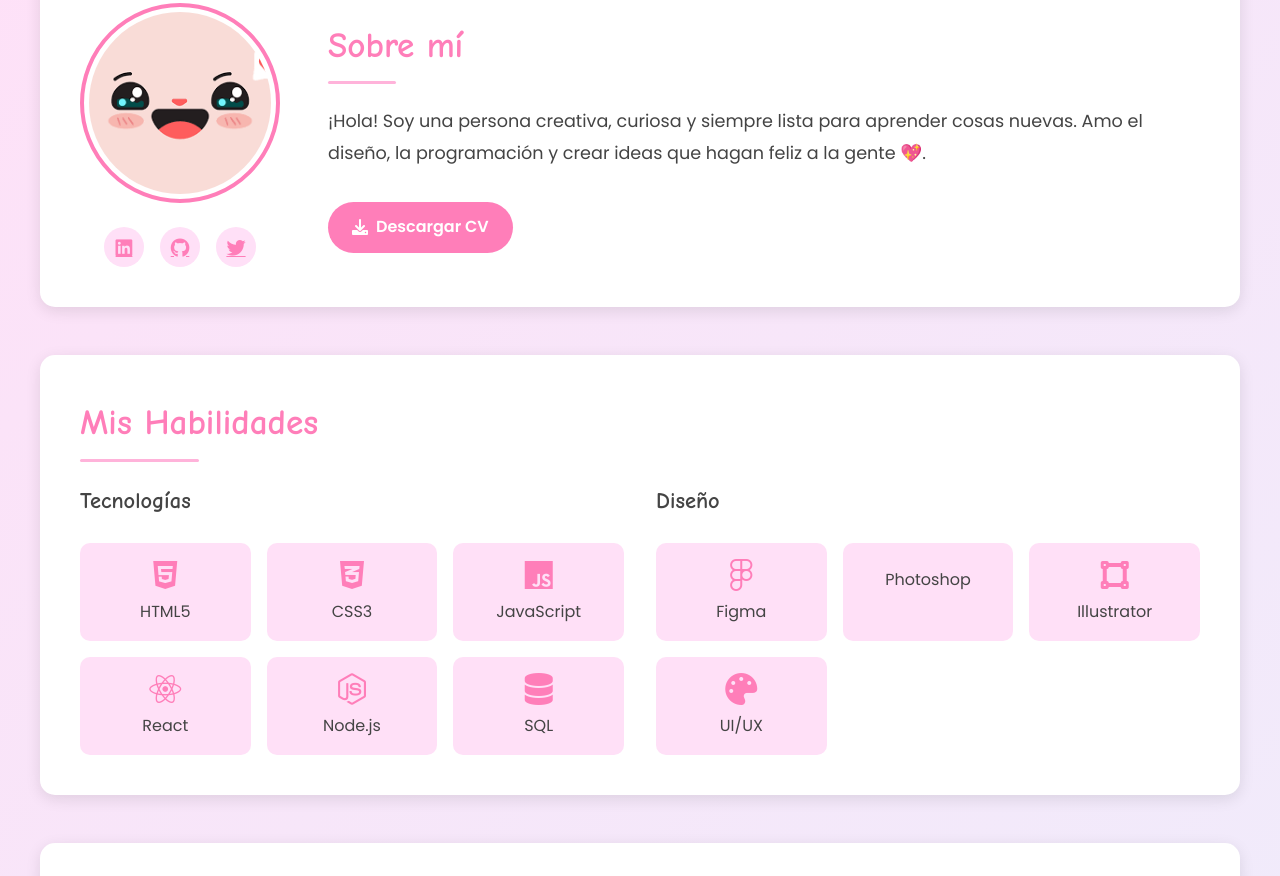
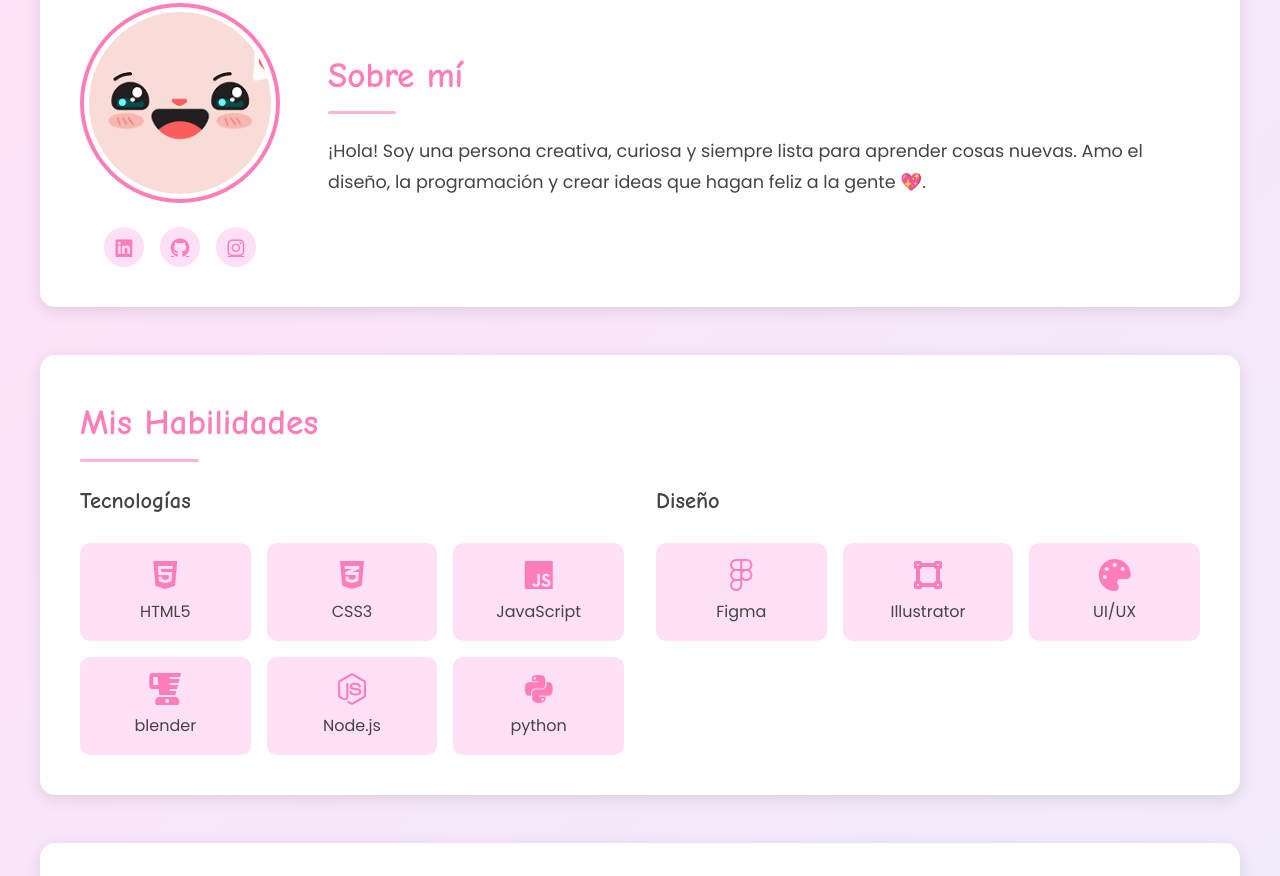
Before and after one commit to meliza021/one-page, a plain HTML site: page index.html in a window 1280 px wide. Shown: the part 264-1140 px from the top of the page. Drawn offline with nearby package versions, Linux system fonts and the light colour scheme.

```diff
--- a/index.html
+++ b/index.html
@@ -36,8 +36,8 @@
                     <img src="./images.png" alt="Foto de Meliza Ardila" class="profile-pic" id="profile-pic">
                     <div class="social-links">
                         <a href="https://www.linkedin.com/in/meli-dax-undefined-5a3735272/" target="_blank" rel="noopener noreferrer" class="social-link" id="linkedin-link" aria-label="LinkedIn"><i class="fab fa-linkedin"></i></a>
-                        <a href="https://github.com/" target="_blank" rel="noopener noreferrer" class="social-link" id="github-link" aria-label="GitHub"><i class="fab fa-github"></i></a>
-                        <a href="https://twitter.com/" target="_blank" rel="noopener noreferrer" class="social-link" id="twitter-link" aria-label="Twitter"><i class="fab fa-twitter"></i></a>
+                        <a href="https://github.com/meliza021" target="_blank" rel="noopener noreferrer" class="social-link" id="github-link" aria-label="GitHub"><i class="fab fa-github"></i></a>
+                        <a href="https://www.instagram.com/meliza_gonzaless/" target="_blank" rel="noopener noreferrer" class="social-link" id="instagram-link" aria-label="instagram"><i class="fab fa-instagram"></i></a>
                     </div>
                 </div>
                 <div class="bio-container">
@@ -46,11 +46,6 @@
                         ¡Hola! Soy una persona creativa, curiosa y siempre lista para aprender cosas nuevas.
                         Amo el diseño, la programación y crear ideas que hagan feliz a la gente 💖.
                     </p>
-                    <div class="cv-download">
-                        <a href="#" class="download-btn" id="cv-download-btn">
-                            <i class="fas fa-download"></i> <span id="download-text">Descargar CV</span>
-                        </a>
-                    </div>
                 </div>
             </div>
         </section>
@@ -64,16 +59,15 @@
                         <div class="skill-item"><i class="fab fa-html5"></i> <span>HTML5</span></div>
                         <div class="skill-item"><i class="fab fa-css3-alt"></i> <span>CSS3</span></div>
                         <div class="skill-item"><i class="fab fa-js"></i> <span>JavaScript</span></div>
-                        <div class="skill-item"><i class="fab fa-react"></i> <span>React</span></div>
+                        <div class="skill-item"><i class="fas fa-blender"></i> <span>blender</span></div>
                         <div class="skill-item"><i class="fab fa-node-js"></i> <span>Node.js</span></div>
-                        <div class="skill-item"><i class="fas fa-database"></i> <span>SQL</span></div>
+                        <div class="skill-item"><i class="fab fa-python"></i> <span>python</span></div>
                     </div>
                 </div>
                 <div class="skill-category">
                     <h3 id="design-skills-title">Diseño</h3>
                     <div class="skills-grid">
                         <div class="skill-item"><i class="fab fa-figma"></i> <span>Figma</span></div>
-                        <div class="skill-item"><i class="fab fa-adobe"></i> <span>Photoshop</span></div>
                         <div class="skill-item"><i class="fas fa-vector-square"></i> <span>Illustrator</span></div>
                         <div class="skill-item"><i class="fas fa-palette"></i> <span>UI/UX</span></div>
                     </div>
```
